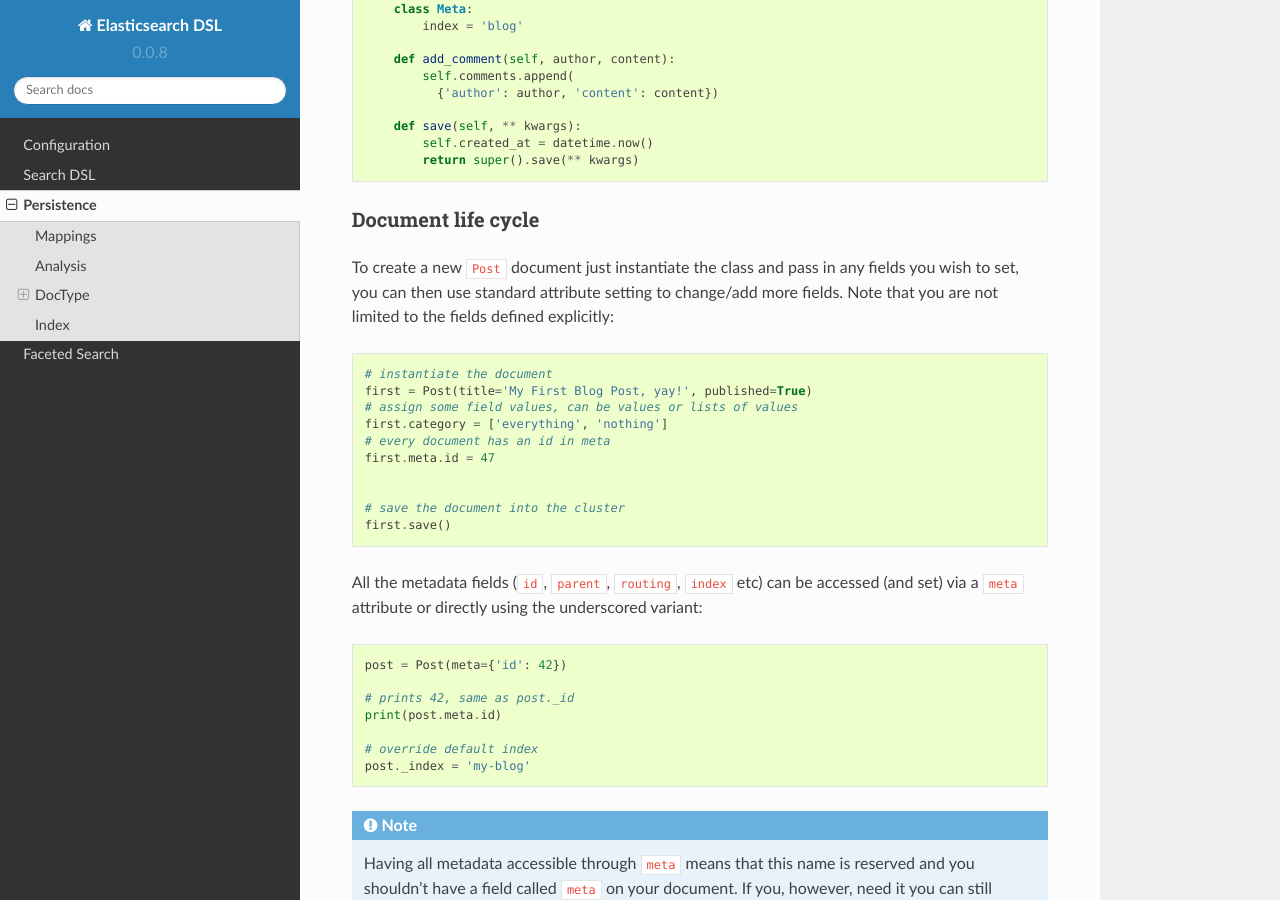
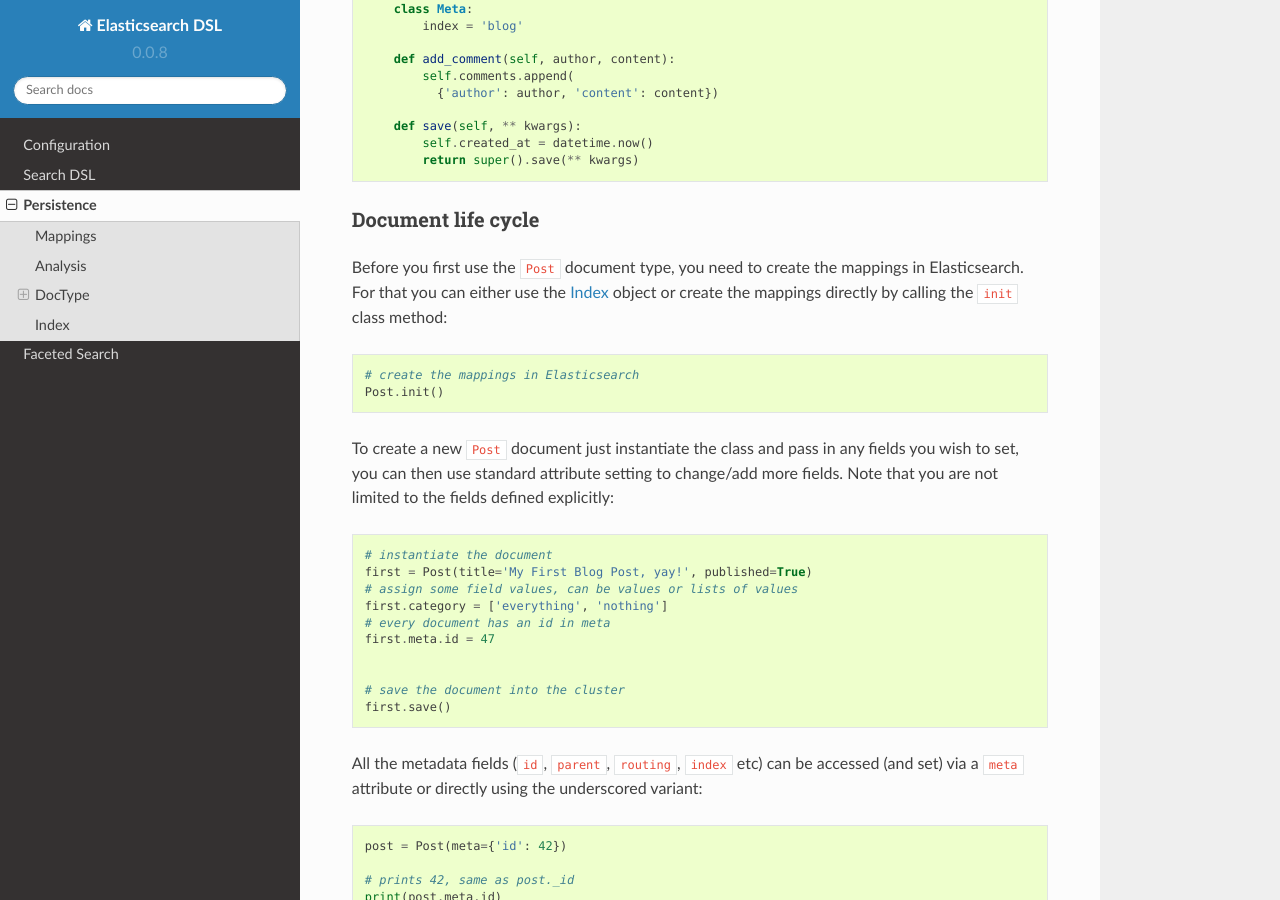
Before and after one commit to elastic/elasticsearch-dsl-py, a Sphinx documentation site: the page built from docs/persistence.rst, in a window 1280 px wide and 900 px high, scrolled down 2523 px. Built offline with Sphinx 7.4.7 and the Read the Docs theme 2.0.0, drawn with Linux system fonts in a browser that asks for light colours.

Commit message:
Added docs about the need to call init or use Index to put mappings
Thanks atiro for the suggestion.
Fixes #276

```diff
--- a/docs/persistence.rst
+++ b/docs/persistence.rst
@@ -147,6 +147,15 @@ If you want to create a model-like wrapper around your documents, use the
 
 Document life cycle
 ~~~~~~~~~~~~~~~~~~~
+
+Before you first use the ``Post`` document type, you need to create the
+mappings in Elasticsearch. For that you can either use the :ref:`index` object
+or create the mappings directly by calling the ``init`` class method:
+
+.. code:: python
+
+    # create the mappings in Elasticsearch
+    Post.init()
 
 To create a new ``Post`` document just instantiate the class and pass in any
 fields you wish to set, you can then use standard attribute setting to
```
